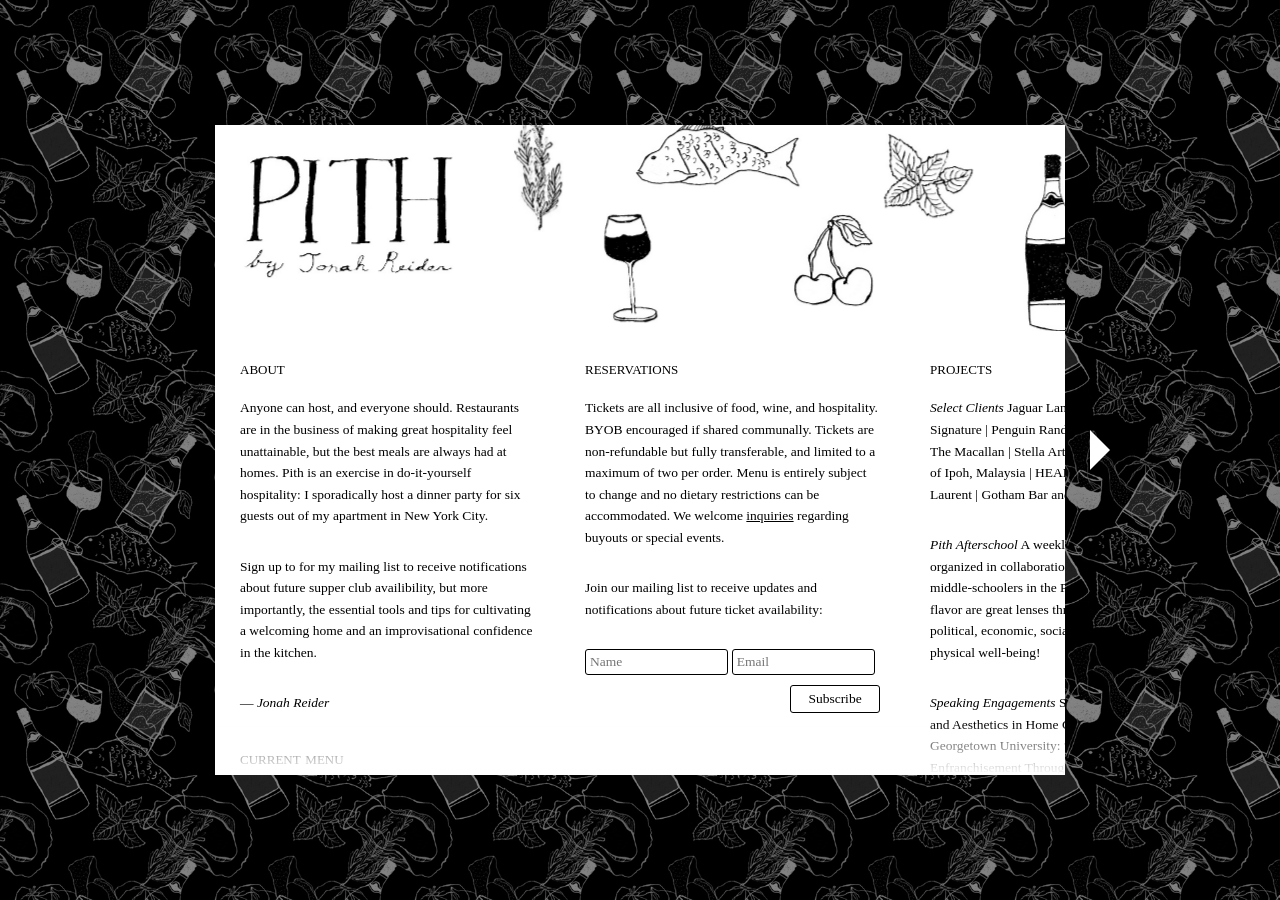
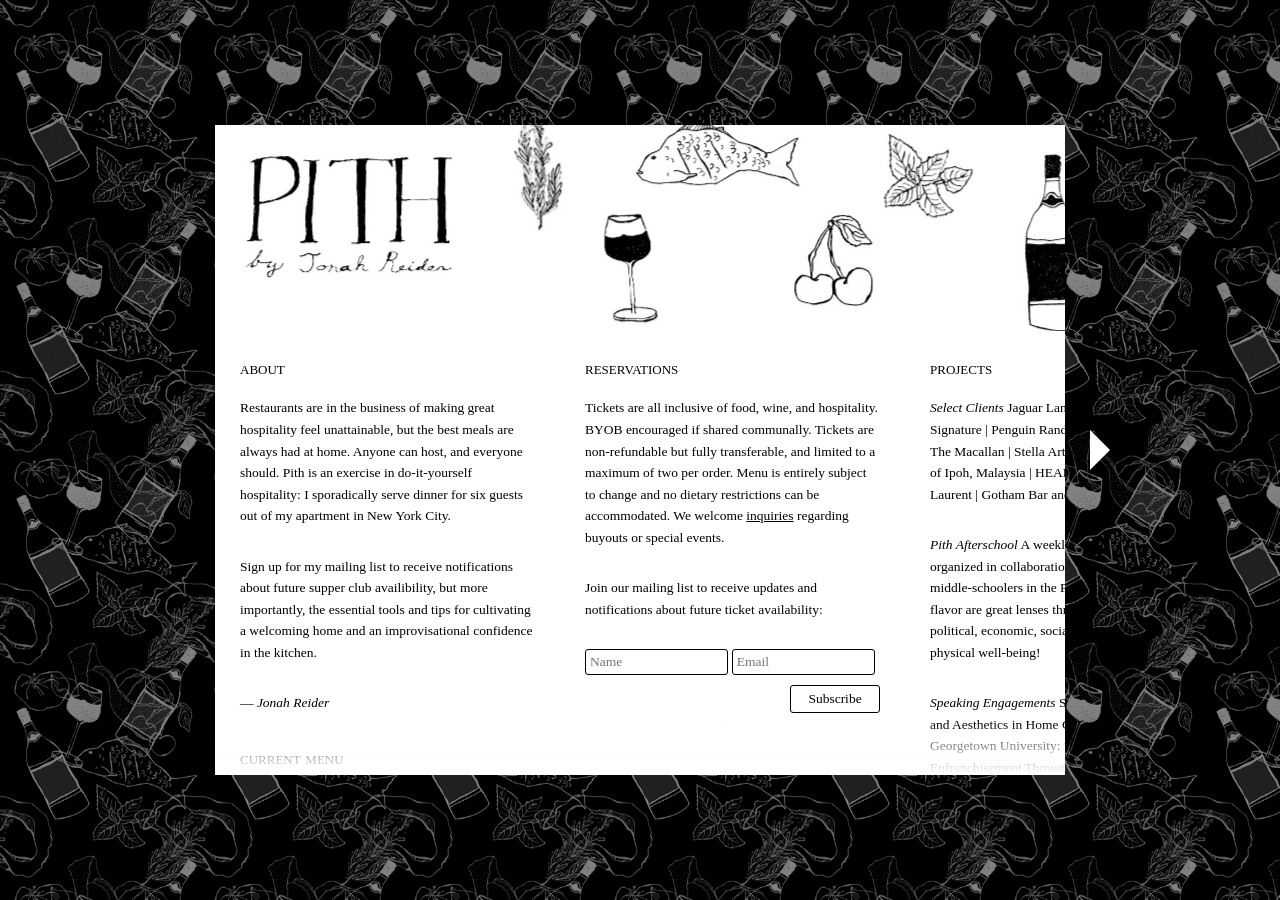
Before and after one commit to zoe-pith/pith-site, a Jekyll site: the page built from index.md, in a window 1280 px wide. Built offline with Jekyll 4.4.1, drawn with Linux system fonts in a browser that asks for light colours; some web fonts are replaced.

Commit message:
Update about.md

```diff
--- a/sections/about.md
+++ b/sections/about.md
@@ -1,8 +1,8 @@
 # about
 
-Anyone can host, and everyone should. Restaurants are in the business of making great hospitality feel unattainable, but the best meals are always had at homes. Pith is an exercise in do-it-yourself hospitality: I sporadically host a dinner party for six guests out of my apartment in New York City.
+Restaurants are in the business of making great hospitality feel unattainable, but the best meals are always had at home. Anyone can host, and everyone should. Pith is an exercise in do-it-yourself hospitality: I sporadically serve dinner for six guests out of my apartment in New York City.
 
-Sign up to for my mailing list to receive notifications about future supper club availibility, but more importantly, the essential tools and tips for cultivating a welcoming home and an improvisational confidence in the kitchen.
+Sign up for my mailing list to receive notifications about future supper club availibility, but more importantly, the essential tools and tips for cultivating a welcoming home and an improvisational confidence in the kitchen.
 
 — _Jonah Reider_
 
```
